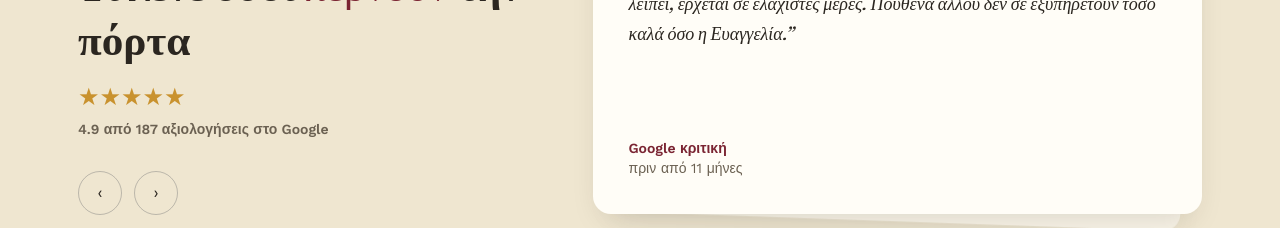
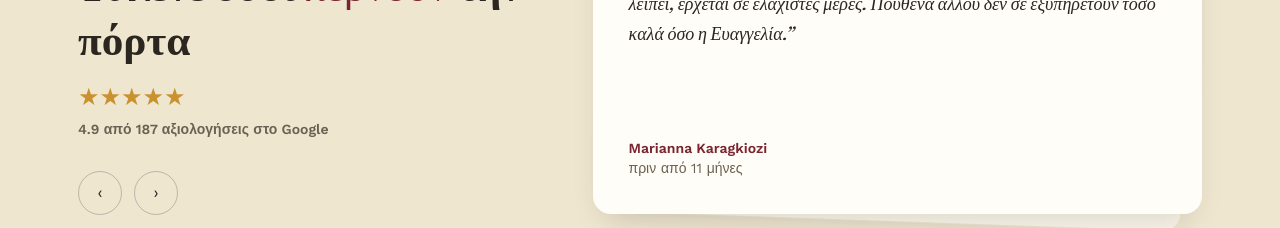
Before and after one commit to gthedev713/chartomani-oreokastro, a React (Vite) app in the folder chartomani-site/: page / in a window 1280 px wide. Shown: the part 2800-3028 px from the top of the page. Built offline with nearby package versions, Linux system fonts and the light colour scheme; the HTML template or start-up script is replaced by a standard one.

Commit message:
Add files via upload

```diff
--- a/chartomani-site/src/components/Reviews.tsx
+++ b/chartomani-site/src/components/Reviews.tsx
@@ -64,7 +64,7 @@ export default function Reviews() {
               >
                 <p className="font-serif-display italic text-lg leading-relaxed">&ldquo;{r.quote}&rdquo;</p>
                 <div>
-                  <div className="mt-5 font-semibold text-sm text-burgundy">Google κριτική</div>
+                  <div className="mt-5 font-semibold text-sm text-burgundy">{r.author}</div>
                   <div className="text-sm text-text-soft">{r.meta}</div>
                 </div>
               </motion.div>
```
